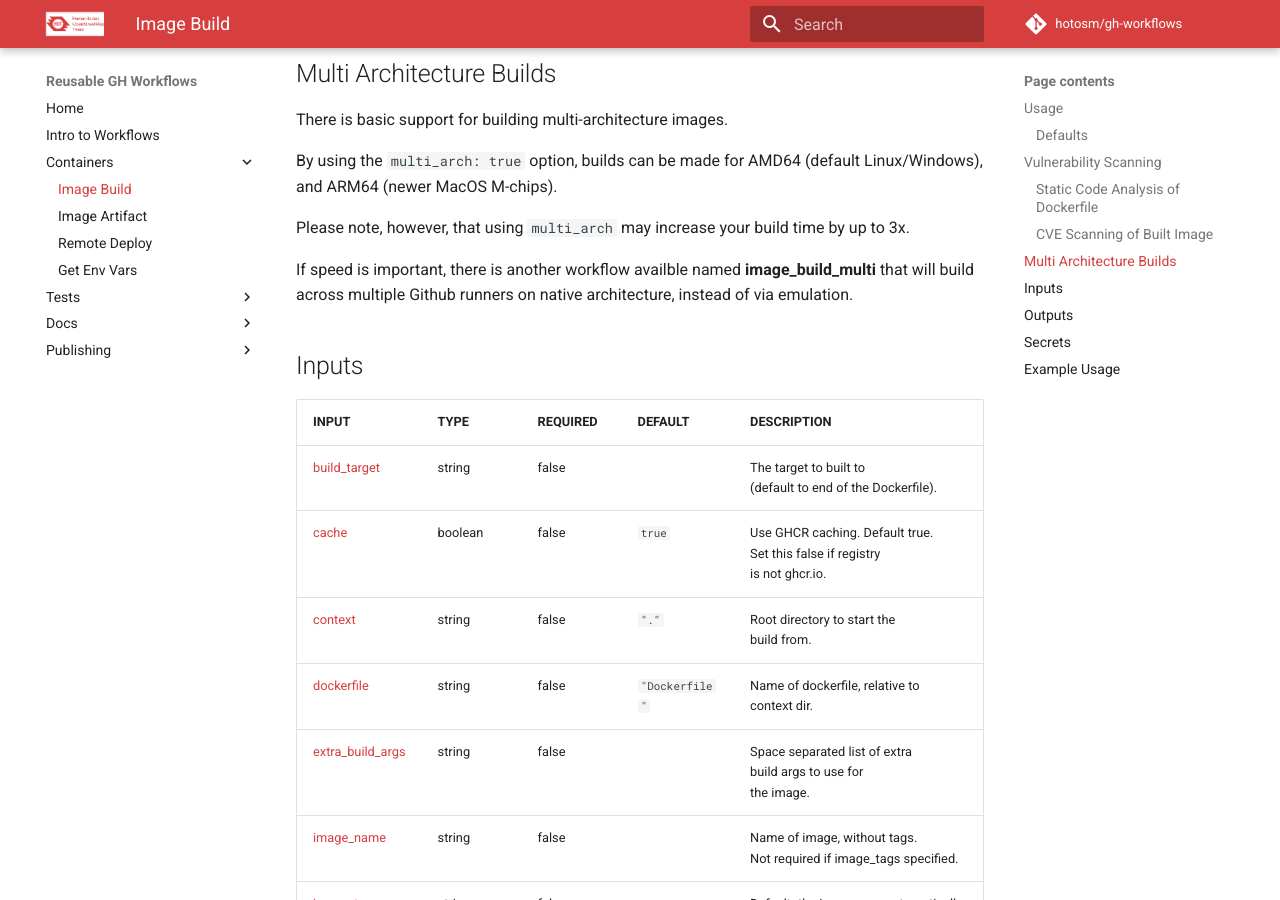
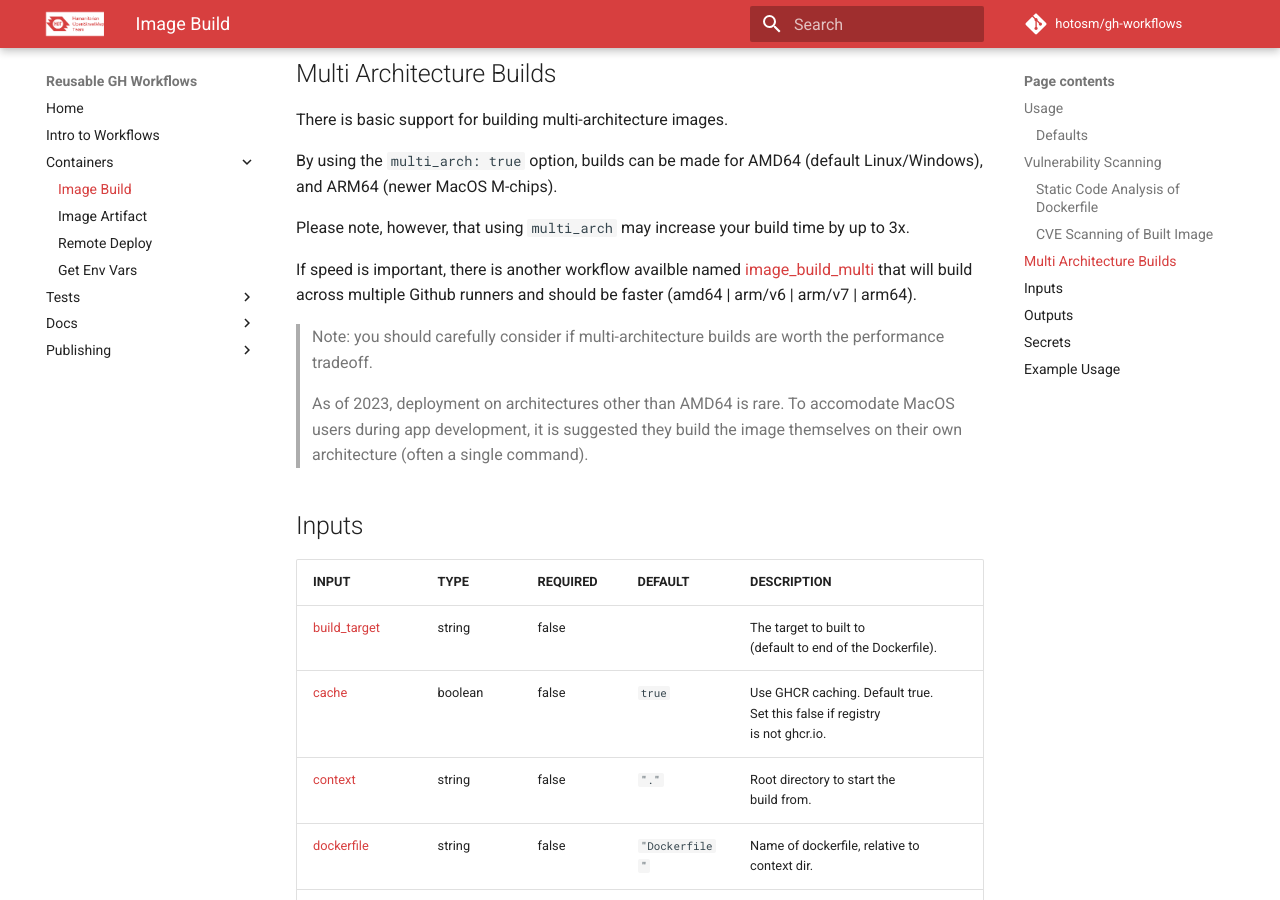
Before and after one commit to hotosm/gh-workflows, an MkDocs documentation site: the page built from docs/image_build.md, in a window 1280 px wide and 900 px high, scrolled down 1376 px. Built offline with MkDocs 1.6.1 and Material for MkDocs 9.7.7, drawn with Linux system fonts in a browser that asks for light colours; comment, search, counter and statistics services are not loaded.

Commit message:
docs: update info about multi-arch builds

```diff
--- a/docs/image_build.md
+++ b/docs/image_build.md
@@ -69,8 +69,17 @@ Please note, however, that using `multi_arch` may increase your build time
 by up to 3x.
 
 If speed is important, there is another workflow availble named
-**image_build_multi** that will build across multiple Github runners
-on native architecture, instead of via emulation.
+[image_build_multi](https://hotosm.github.io/gh-workflows/image_build_multi)
+that will build across multiple Github runners
+and should be faster (amd64 | arm/v6 | arm/v7 | arm64).
+
+> Note: you should carefully consider if multi-architecture builds
+> are worth the performance tradeoff.
+>
+> As of 2023, deployment on architectures other than AMD64 is rare.
+> To accomodate MacOS users during app development, it is suggested
+> they build the image themselves on their own architecture (often
+> a single command).
 
 ## Inputs
 
```
